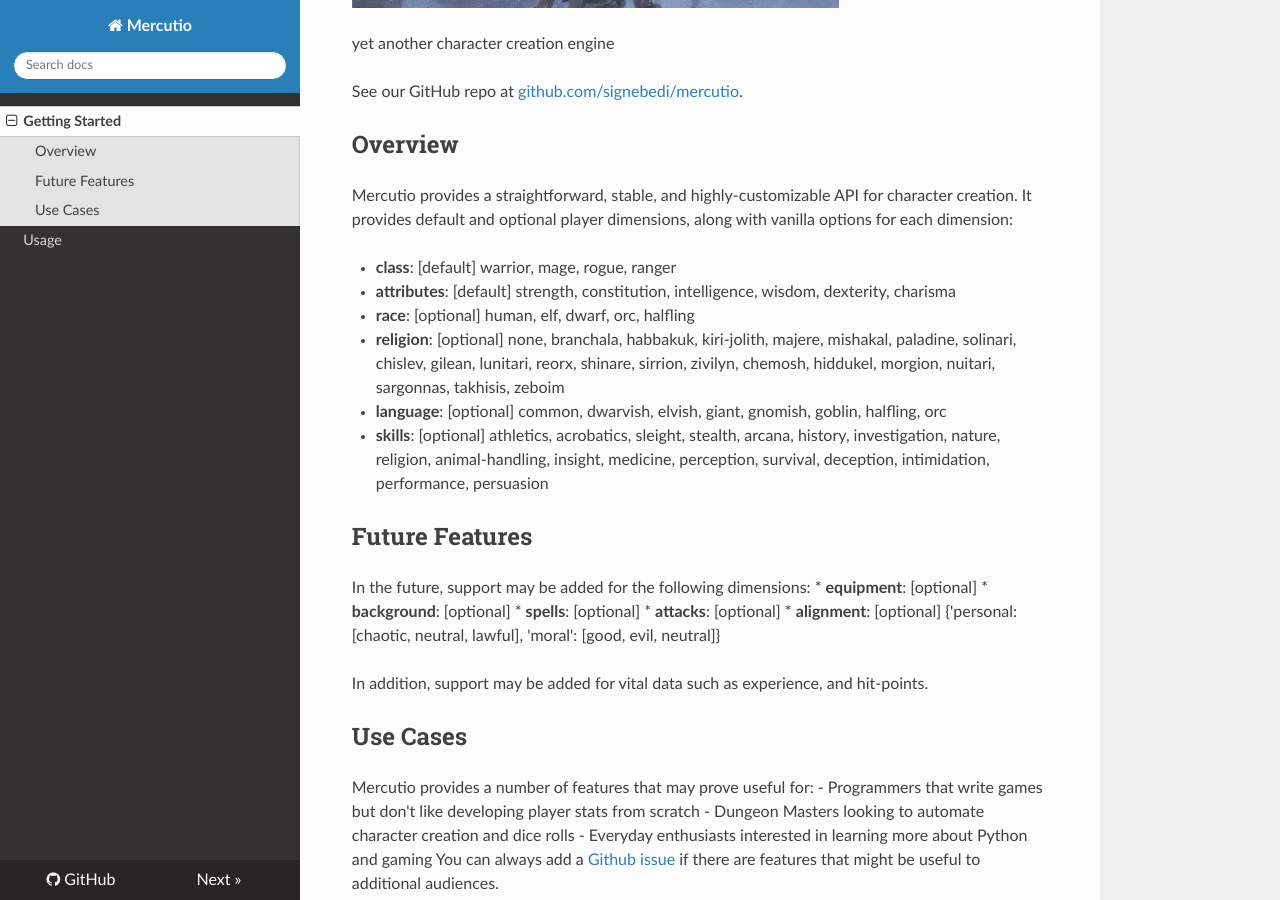
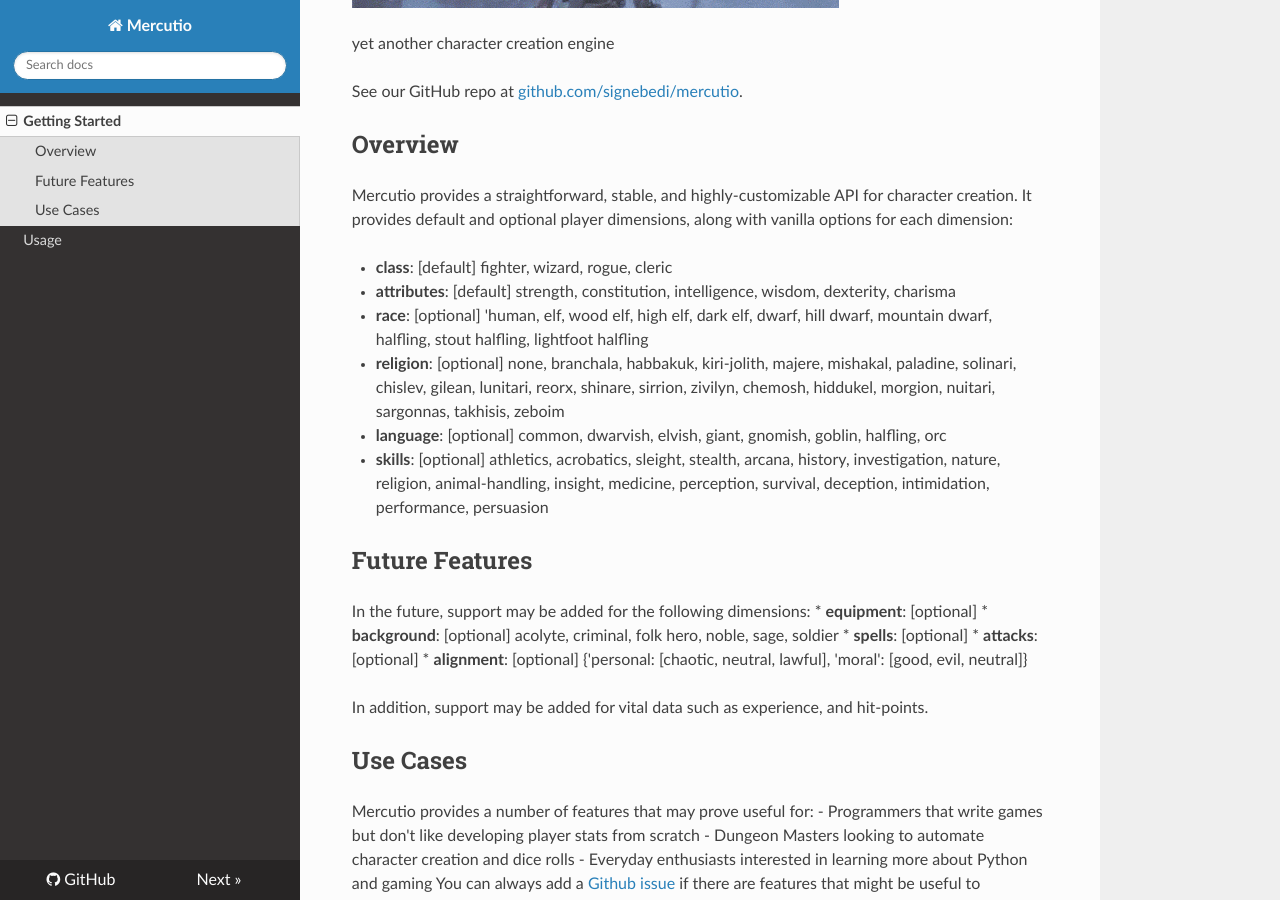
Before and after one commit to signebedi/mercutio, an MkDocs documentation site: the page built from docs/index.md, in a window 1280 px wide and 900 px high, scrolled down 374 px. Built offline with MkDocs 1.6.1, drawn with Linux system fonts in a browser that asks for light colours; nearby versions of some CDN libraries.

Commit message:
updated docs

```diff
--- a/docs/index.md
+++ b/docs/index.md
@@ -11,9 +11,9 @@
 
 Mercutio provides a straightforward, stable, and highly-customizable API for character creation. It provides default and optional player dimensions, along with vanilla options for each dimension:
 
-- **class**: [default] warrior, mage, rogue, ranger
+- **class**: [default] fighter, wizard, rogue, cleric
 - **attributes**: [default] strength, constitution, intelligence, wisdom, dexterity, charisma
-- **race**: [optional] human, elf, dwarf, orc, halfling
+- **race**: [optional] 'human, elf, wood elf, high elf, dark elf, dwarf, hill dwarf, mountain dwarf, halfling, stout halfling, lightfoot halfling
 - **religion**: [optional] none, branchala, habbakuk, kiri-jolith, majere, mishakal, paladine, solinari, chislev, gilean, lunitari, reorx, shinare, sirrion, zivilyn, chemosh, hiddukel, morgion, nuitari, sargonnas, takhisis, zeboim
 - **language**: [optional] common, dwarvish, elvish, giant, gnomish, goblin, halfling, orc
 - **skills**: [optional] athletics, acrobatics, sleight, stealth, arcana, history, investigation, nature, religion, animal-handling, insight, medicine, perception, survival, deception, intimidation, performance, persuasion
@@ -22,7 +22,7 @@
 
 In the future, support may be added for the following dimensions:
 * **equipment**: [optional]
-* **background**: [optional]
+* **background**: [optional] acolyte, criminal, folk hero, noble, sage, soldier
 * **spells**: [optional]
 * **attacks**: [optional]
 * **alignment**: [optional] {'personal: [chaotic, neutral, lawful], 'moral': [good, evil, neutral]}
```
